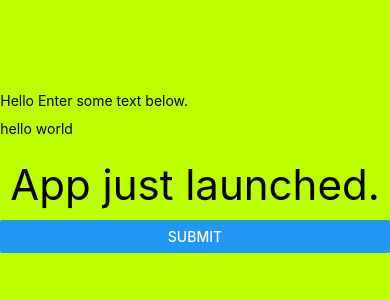
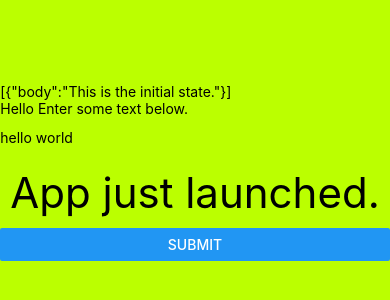
Before and after one commit to danbockapps/react-native-green, a React Native app: screen / in a window 390 px wide. Shown: the part 250-550 px from the top of the page. Built offline with nearby package versions, Linux system fonts and the light colour scheme.

Commit message:
Add Redux and implement the add action and reducer

```diff
--- a/App.js
+++ b/App.js
@@ -1,43 +1,25 @@
 import React from 'react';
-import { StyleSheet, Text, View, TextInput, Button, Alert } from 'react-native';
+import { StyleSheet, View } from 'react-native';
+import { Provider } from 'react-redux';
+import { createStore } from 'redux';
+import Greeting from './Greeting';
+import rootReducer from './reducers/rootReducer';
 
-class Greeting extends React.Component {
-  constructor(props) {
-    super(props);
-    this.state = {text: 'App just launched.'};
-  }
+const store = createStore(rootReducer);
 
-  _onPressButton = () => {
-    Alert.alert(`You entered: ${this.state.text}`);
-  }
-
-  render() {
-    return (
-      <View>
-        <Text>Hello {this.props.name}</Text>
-        <TextInput
-          style={{height: 40}}
-          placeholder="hello world"
-          onChangeText={(text) => this.setState({text})}
-        />
-        <Text style={{padding: 10, fontSize: 42}}>
-          {this.state.text}
-        </Text>
-        <Button
-          onPress={this._onPressButton}
-          title="Submit"
-        />
-      </View>
-    );
-  }
-}
+store.subscribe(() => {
+  console.log('State updated.');
+  console.log(store.getState());
+})
 
 export default class App extends React.Component {
   render() {
     return (
-      <View style={styles.container}>
-        <Greeting name="Enter some text below."></Greeting>
-      </View>
+      <Provider store={store}>
+        <View style={styles.container}>
+          <Greeting name="Enter some text below."></Greeting>
+        </View>
+      </Provider>
     );
   }
 }
--- /dev/null
+++ b/Greeting.js
@@ -0,0 +1,53 @@
+import React from 'react';
+import { Button, Text, TextInput, View } from 'react-native';
+import { connect } from 'react-redux';
+import { addPost } from './actions/actions';
+
+class Greeting extends React.Component {
+  constructor(props) {
+    super(props);
+    this.state = {text: 'App just launched.'};
+  }
+
+  _onPressButton = () => this.props.addPost(this.state.text);
+
+  render() {
+    return (
+      <View>
+        <Text>{JSON.stringify(this.props.posts)}</Text>
+        <Text>Hello {this.props.name}</Text>
+        <TextInput
+          style={{height: 40}}
+          placeholder="hello world"
+          onChangeText={(text) => this.setState({text})}
+        />
+        <Text style={{padding: 10, fontSize: 42}}>
+          {this.state.text}
+        </Text>
+        <Button
+          onPress={this._onPressButton}
+          title="Submit"
+        />
+      </View>
+    );
+  }
+}
+
+const mapStateToProps = (state, ownProps) => {
+  // ownProps are the props as they were sent from App.js (before Redux)
+  // You don't have to tack them on to what this fuction returns -
+  // they will go into the Component's props anyway.
+
+  // Here we return only the parts of the state that this component needs.
+  return {posts: state.posts};
+}
+
+const mapDispatchToProps = (dispatch) => {
+  return {
+    addPost: (body) => {
+      dispatch(addPost(body));
+    }
+  }
+}
+
+export default connect(mapStateToProps, mapDispatchToProps)(Greeting);
--- /dev/null
+++ b/actions/actions.js
@@ -0,0 +1,7 @@
+/**
+ * These are "action creators" or "action generators".
+ */
+
+export const addPost = (body) => {
+  return {type: 'ADD_POST', body};
+}
--- /dev/null
+++ b/reducers/rootReducer.js
@@ -0,0 +1,19 @@
+const initState = {
+  posts: [
+    {body: 'This is the initial state.'}
+  ]
+}
+
+const rootReducer = (state = initState, action) => {
+  if(action.type === 'ADD_POST') {
+    return {
+      ...state,
+      posts: [
+        ...state.posts, {body: action.body}
+      ]
+    }
+  }
+  return state;
+}
+
+export default rootReducer;
```
Also changed, not shown: package.json (+5 -2 lines), 1 other file (tests, documents, lock files or other folders).
